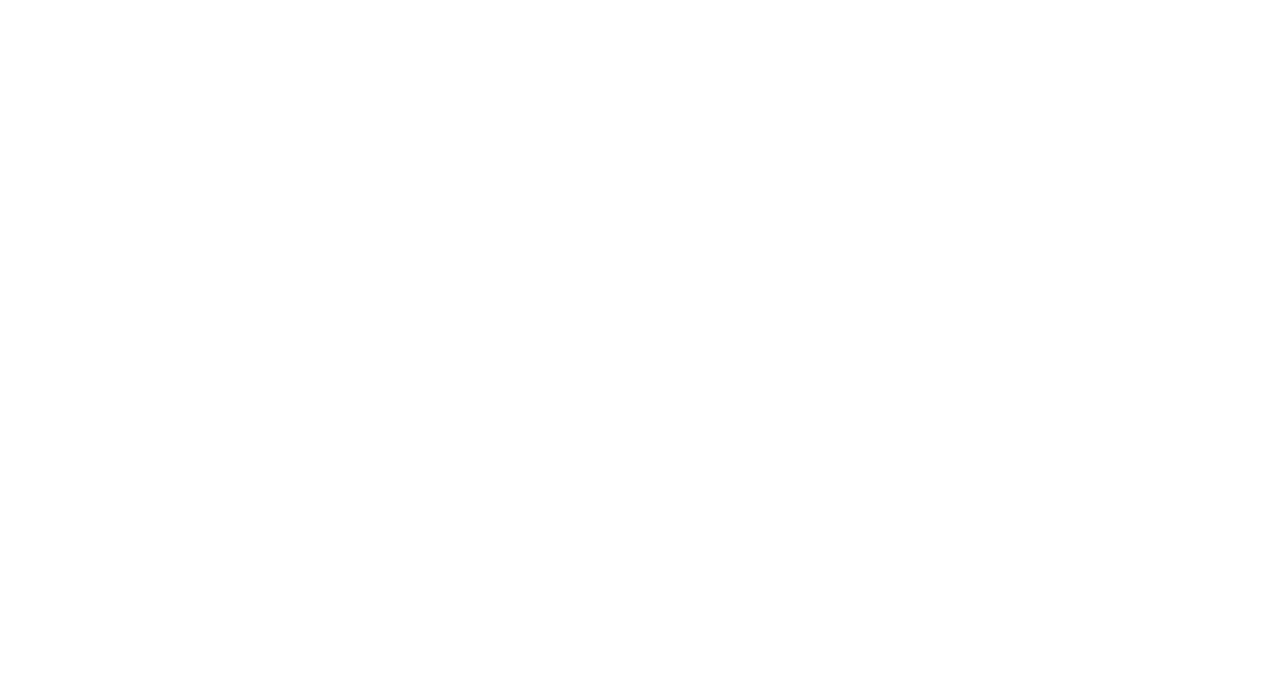
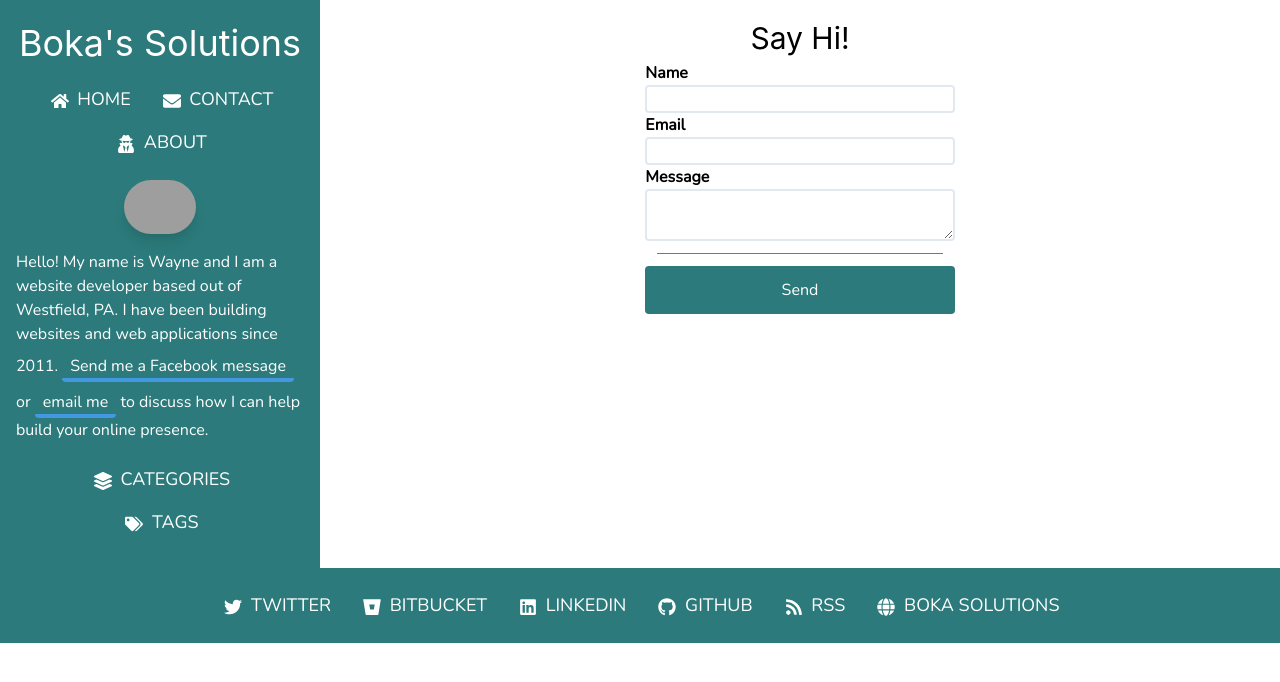
Before and after one commit to wboka/Blog, a Gatsby site: page /contact in a window 1280 px wide. Before the commit this address had no page. Built offline with nearby package versions, Linux system fonts and the light colour scheme; Gatsby itself is replaced by a stand-in of ours; grey boxes are pictures that could not be loaded; a web font is replaced by a local one.

Commit message:
Add contact form with Formspree.io

```diff
--- a/src/components/layout.jsx
+++ b/src/components/layout.jsx
@@ -12,7 +12,8 @@
   FaBitbucket,
   FaRss,
   FaTags,
-  FaLayerGroup
+	FaLayerGroup,
+	FaEnvelope
 } from "react-icons/fa";
 import "../../static/layout.css";
 import Bio from "./bio";
@@ -66,6 +67,9 @@
             <ul className="list-none text-center">
               <ListLink to={`/`}>
                 <FaHome className="inline-block mr-1" /> Home
+              </ListLink>
+							<ListLink to={`/contact`}>
+                <FaEnvelope className="inline-block mr-1" /> Contact
               </ListLink>
               <ListLink to={`/about/`}>
                 <FaUserSecret className="inline-block mr-1" /> About
--- /dev/null
+++ b/src/pages/contact.jsx
@@ -0,0 +1,32 @@
+import React from "react";
+import Layout from "../components/layout";
+
+export default ({ data }) => (
+	<Layout>
+		<h2 className="text-center">Say Hi!</h2>
+
+		<form action="https://formspree.io/wayne@bokasolutions.com" method="post" className="w-full sm:w-1/2 md:w-1/3 mx-auto">
+			<label htmlFor="name" required className="block font-bold">
+				Name
+				<input type="text" name="name" className="block w-full border-2 rounded" />
+			</label>
+
+			<label htmlFor="_replyto" required className="block font-bold">
+				Email
+				<input type="email" name="_replyto" className="block w-full border-2 rounded" />
+			</label>
+
+			<label htmlFor="message" className="block font-bold">
+				Message
+				<textarea name="message" required className="block w-full border-2 rounded" />
+			</label>
+
+			<input type="hidden" name="_next" value="/thanks" />
+			<input type="text" className="hidden" name="_gotcha" value="" />
+
+			<hr className="m-3 border-teal-600" />
+
+			<input type="submit" value="Send" className="p-3 rounded bg-teal-700 w-full text-white" />
+		</form>
+	</Layout>
+);
--- /dev/null
+++ b/src/pages/thanks.jsx
@@ -0,0 +1,20 @@
+import React from "react";
+import Layout from "../components/layout";
+import { graphql } from "gatsby";
+
+export default ({ data }) => (
+  <Layout>
+    <h2>{data.site.siteMetadata.title}</h2>
+    <p>Thanks for your submission!</p>
+  </Layout>
+);
+
+export const query = graphql`
+  query {
+    site {
+      siteMetadata {
+        title
+      }
+    }
+  }
+`;
```
